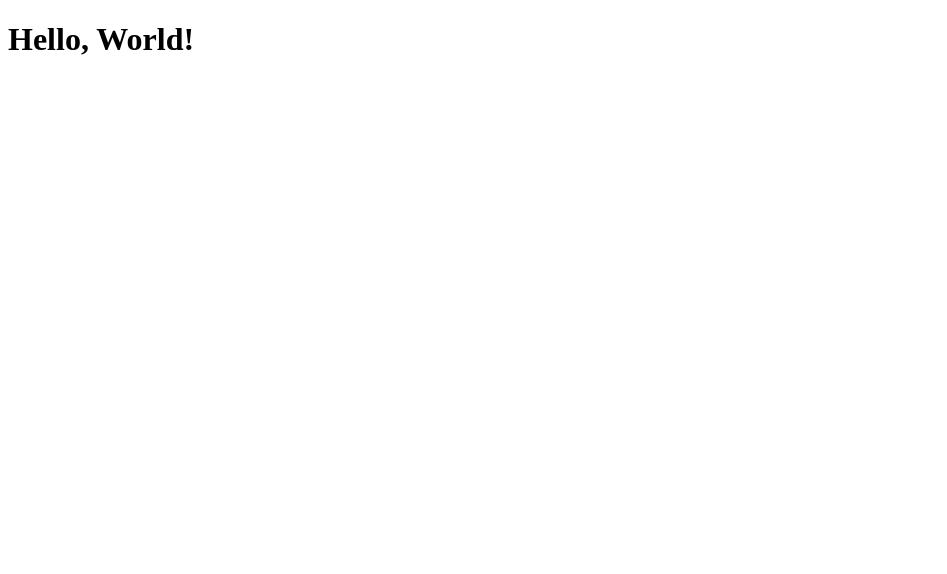
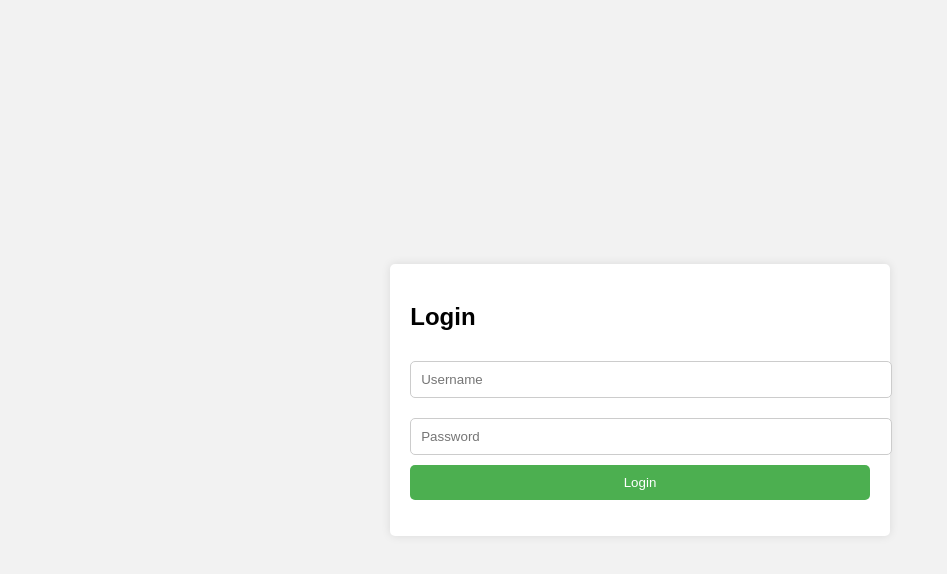
Before and after one commit to yarinlevi139/yarinlevi139.github.io, a plain HTML site: page index.html in a window 1280 px wide. Shown: the whole page, without its empty margins (0-947 px from the left). Drawn offline with Linux system fonts and the light colour scheme.

Commit message:
Add files via upload

```diff
--- a/index.html
+++ b/index.html
@@ -3,9 +3,72 @@
 <head>
     <meta charset="UTF-8">
     <meta name="viewport" content="width=device-width, initial-scale=1.0">
-    <title>Hello World</title>
+    <title>Login Page</title>
+    <style>
+        body {
+            font-family: Arial, sans-serif;
+            background-color: #f2f2f2;
+            display: flex;
+            justify-content: center;
+            align-items: center;
+            height: 100vh;
+            margin: 0;
+        }
+        .login-container {
+            background-color: white;
+            padding: 20px;
+            border-radius: 5px;
+            box-shadow: 0 0 10px rgba(0, 0, 0, 0.1);
+        }
+        h2 {
+            margin-bottom: 20px;
+        }
+        input[type="text"], input[type="password"] {
+            width: 100%;
+            padding: 10px;
+            margin: 10px 0;
+            border: 1px solid #ccc;
+            border-radius: 5px;
+        }
+        button {
+            width: 100%;
+            padding: 10px;
+            background-color: #4CAF50;
+            color: white;
+            border: none;
+            border-radius: 5px;
+            cursor: pointer;
+        }
+        button:hover {
+            background-color: #45a049;
+        }
+    </style>
 </head>
 <body>
-    <h1>Hello, World!</h1>
+    <div class="login-container">
+        <h2>Login</h2>
+        <form id="loginForm">
+            <input type="text" id="username" placeholder="Username" required>
+            <input type="password" id="password" placeholder="Password" required>
+            <button type="submit">Login</button>
+        </form>
+        <p id="message"></p>
+    </div>
+
+    <script>
+        document.getElementById('loginForm').addEventListener('submit', function(event) {
+            event.preventDefault(); // Prevent the default form submission
+
+            const username = document.getElementById('username').value;
+            const password = document.getElementById('password').value;
+
+            // Simple validation
+            if (username === "admin" && password === "password") {
+                document.getElementById('message').innerText = "Login successful!";
+            } else {
+                document.getElementById('message').innerText = "Invalid username or password.";
+            }
+        });
+    </script>
 </body>
 </html>
```
